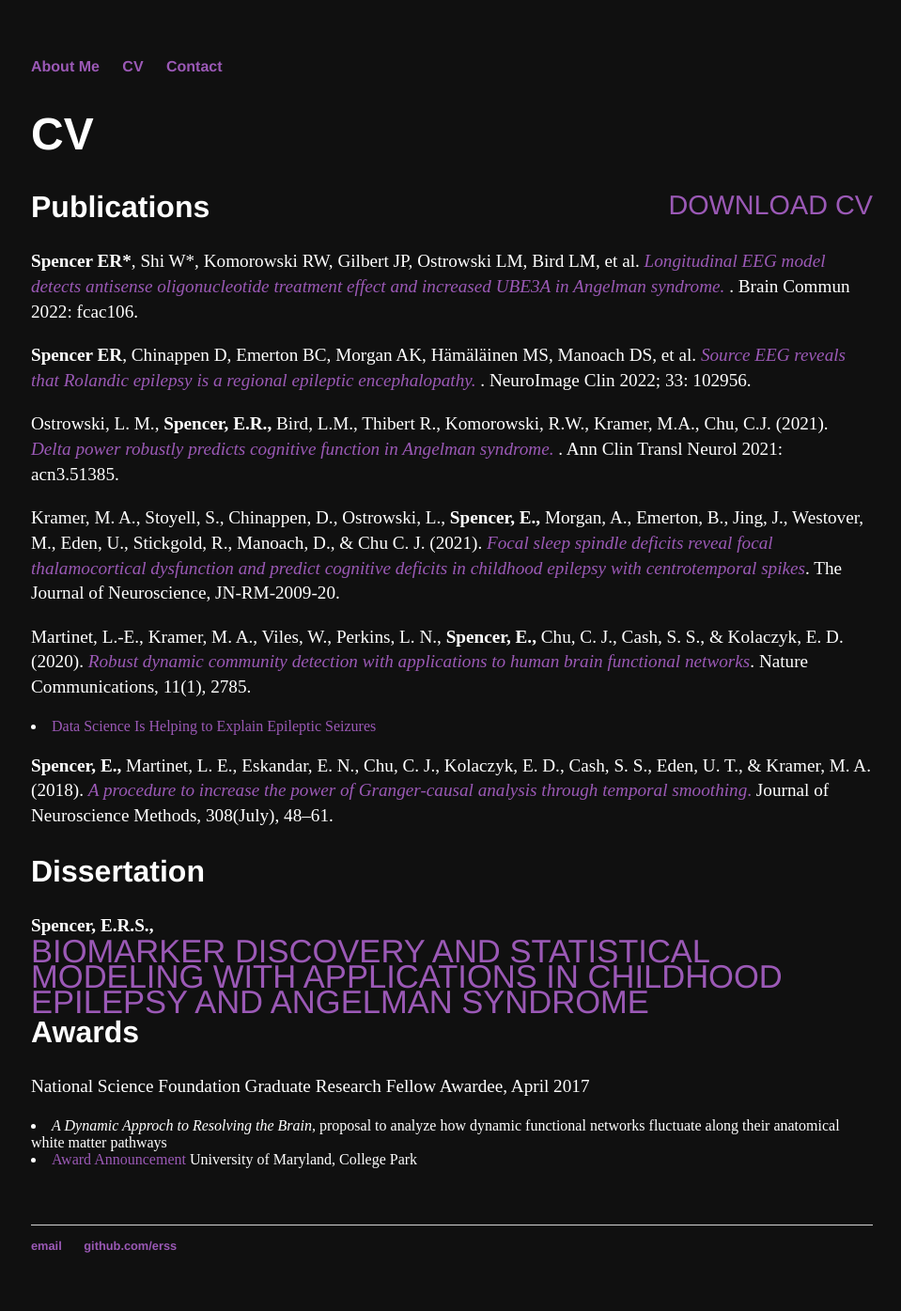
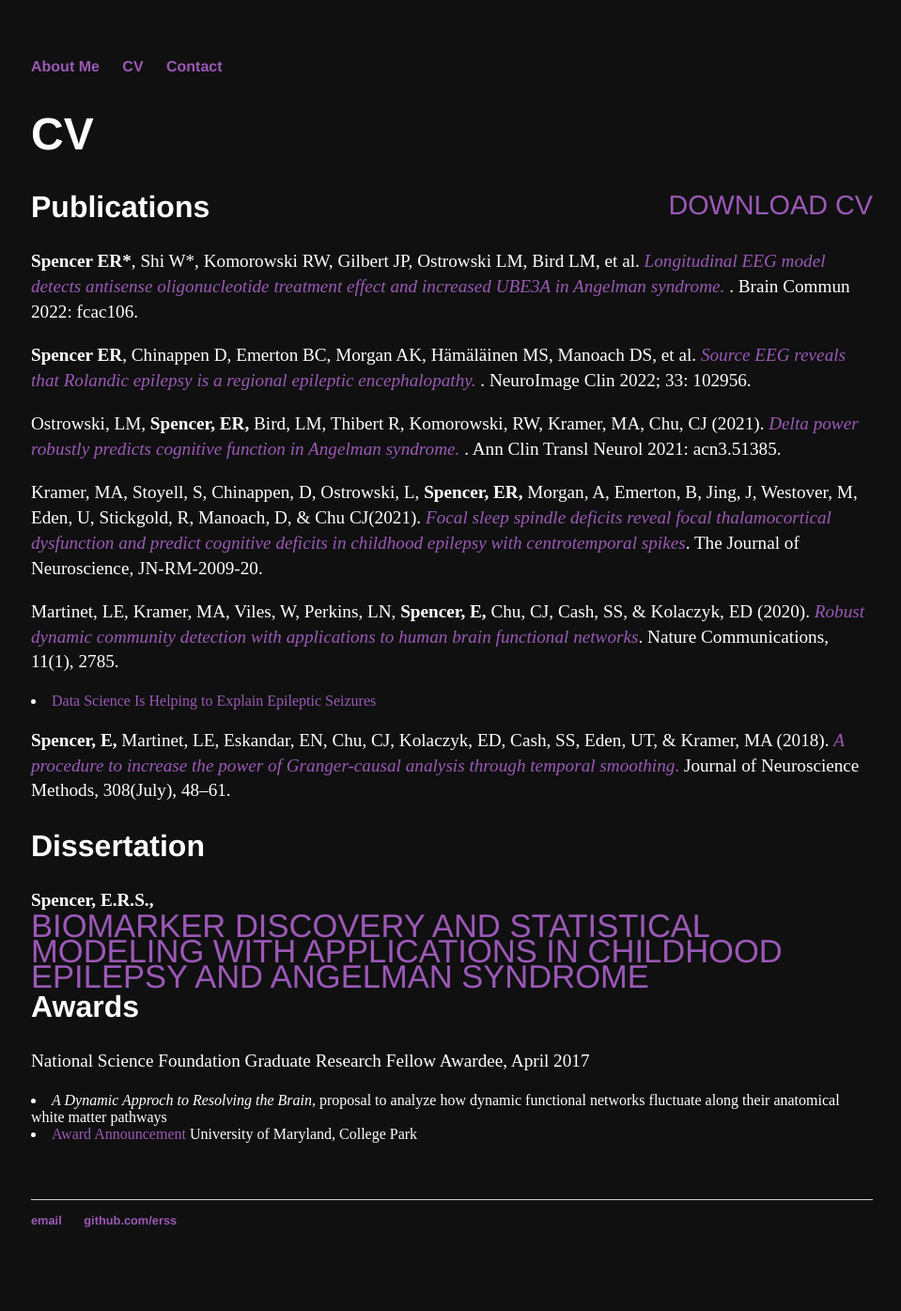
Before and after one commit to erss/erss.github.io, a Jekyll site: the page built from cv/index.html, in a window 1280 px wide. Shown: the whole page at 94% size, without its empty margins (159-1118 px from the left). Built offline with Jekyll 4.4.1, drawn with Linux system fonts in a browser that asks for light colours; after the commit the page ends 1368 px from its top, so only the background shows below that.

```diff
--- a/cv/index.html
+++ b/cv/index.html
@@ -18,29 +18,30 @@ title: CV
 						Source EEG reveals that Rolandic epilepsy is a regional epileptic encephalopathy.  </em></a>.
 						NeuroImage Clin 2022; 33: 102956. </p>
 
-					<p> Ostrowski, L. M., <strong>Spencer, E.R., </strong> Bird, L.M., Thibert R., Komorowski, R.W., Kramer, M.A.,
-						Chu, C.J. (2021).  <a href="https://doi.org/10.1002/acn3.51385"><em> Delta power robustly predicts cognitive
+					<p> Ostrowski, LM, <strong>Spencer, ER, </strong> Bird, LM, Thibert R, Komorowski, RW, Kramer, MA,
+						Chu, CJ (2021).  <a href="https://doi.org/10.1002/acn3.51385"><em> Delta power robustly predicts cognitive
 						function in Angelman syndrome. </em></a>. Ann Clin Transl Neurol 2021: acn3.51385. </p>
 
-					<p>  Kramer, M. A., Stoyell, S., Chinappen, D., Ostrowski, L., <strong>Spencer, E.,</strong> Morgan, A., Emerton, B.,
-						Jing, J., Westover, M., Eden, U., Stickgold, R., Manoach, D., & Chu C. J. (2021).
+					<p>  Kramer, MA, Stoyell, S, Chinappen, D, Ostrowski, L, <strong>Spencer, ER,</strong> Morgan, A, Emerton, B,
+						Jing, J, Westover, M, Eden, U, Stickgold, R, Manoach, D, & Chu CJ(2021).
 						<a href="https://pubmed.ncbi.nlm.nih.gov/33468567/"><em> Focal sleep spindle deficits reveal focal thalamocortical dysfunction and predict cognitive deficits in childhood epilepsy with centrotemporal spikes</em></a>.
 					       The Journal of Neuroscience, JN-RM-2009-20. </p>
 
-					<p>Martinet, L.-E., Kramer, M. A., Viles, W., Perkins, L. N., <strong>Spencer, E., </strong>
-						Chu, C. J., Cash, S. S., & Kolaczyk, E. D. (2020).
+					<p>Martinet, LE, Kramer, MA, Viles, W, Perkins, LN, <strong>Spencer, E, </strong>
+						Chu, CJ, Cash, SS, & Kolaczyk, ED (2020).
 						<a href="https://doi.org/10.1038/s41467-020-16285-7"><em>Robust dynamic community detection with applications to human brain functional networks</em></a>.
 						Nature Communications, 11(1), 2785. </p>
 		  <li><a href="http://www.bu.edu/articles/2020/data-science-is-helping-to-explain-epileptic-seizures/?utm_source=twitter&utm_medium=link&utm_content=research_brain&utm_campaign=social_experts">Data Science Is Helping to Explain Epileptic Seizures</a> </li>
 
-					<p><strong>Spencer, E., </strong> Martinet, L. E., Eskandar, E. N., Chu, C. J.,
-						Kolaczyk, E. D., Cash, S. S., Eden, U. T., & Kramer, M. A. (2018).
+					<p><strong>Spencer, E, </strong> Martinet, LE, Eskandar, EN, Chu, CJ,
+						Kolaczyk, ED, Cash, SS, Eden, UT, & Kramer, MA (2018).
 						<a href="https://doi.org/10.1016/j.jneumeth.2018.07.010"><em>A procedure to increase the power of Granger-causal analysis through temporal smoothing</em>. </a>
 						Journal of Neuroscience Methods, 308(July), 48–61.  </p>
 
 		<h2>Dissertation</h2>
 		<p> <strong>Spencer, E.R.S., </strong>
-			  <a href="Spencer_Elizabeth_final.pdf" class="download" title="Download Dissertation as PDF">Biomarker Discovery and Statistical Modeling with Applications in Childhood Epilepsy and Angelman Syndrome</a> </p>
+			  <a href="Spencer_Elizabeth_final.pdf" class="download" title="Download Dissertation as PDF">
+				  Biomarker Discovery and Statistical Modeling with Applications in Childhood Epilepsy and Angelman Syndrome</a> </p>
 
 					<h2>Awards</h2>
 
```
